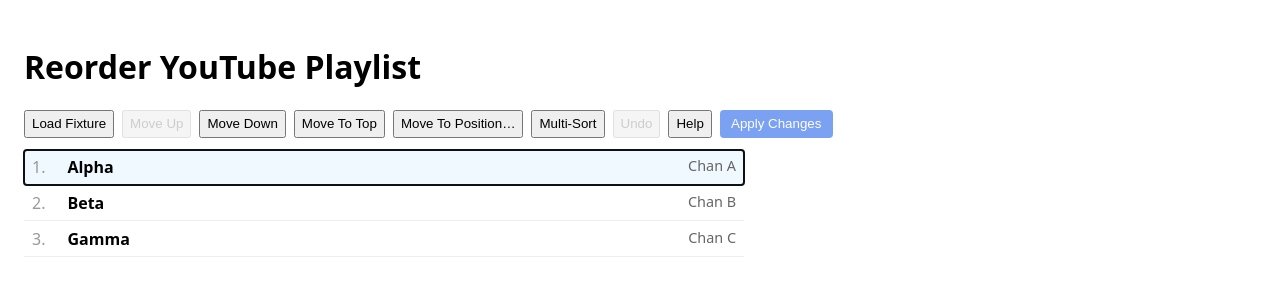
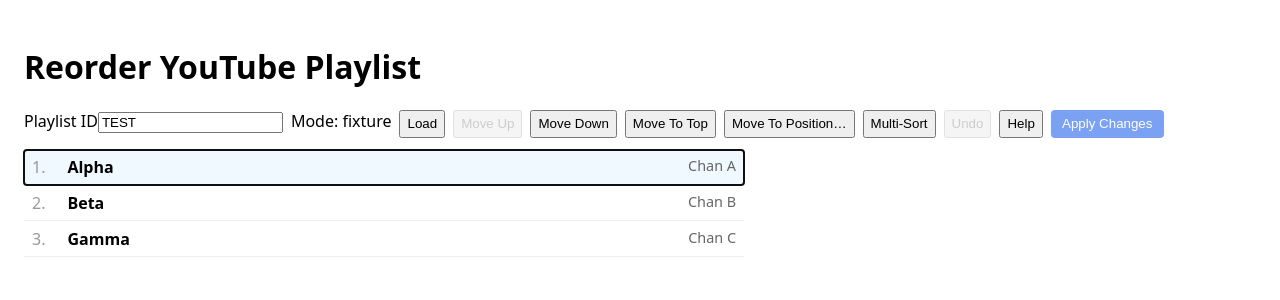
Before and after one commit to ndc/reorder-youtube-playlist, a Vue app: page / in a window 1280 px wide. Shown: the top 300 px of the page. Built offline with nearby package versions, Linux system fonts and the light colour scheme.

Commit message:
live or dev

```diff
--- a/src/App.vue
+++ b/src/App.vue
@@ -2,7 +2,16 @@
   <main>
     <h1>Reorder YouTube Playlist</h1>
     <section class="controls">
-      <button @click="load()" :disabled="loading">Load Fixture</button>
+      <label class="inline">
+        <span>Playlist ID</span>
+        <input
+          v-model="playlistIdInput"
+          :placeholder="isLive ? 'PLxxxxxxxx...' : 'TEST (fixture)'"
+          aria-label="Playlist ID"
+        />
+      </label>
+      <span class="mode" :title="isLive ? 'Live YouTube API' : 'Fixture data'">Mode: {{ isLive ? 'live' : 'fixture' }}</span>
+      <button @click="load()" :disabled="loading || (isLive && !playlistIdInput.trim())">Load</button>
       <button @click="moveUp" :disabled="!canMoveUp">Move Up</button>
       <button @click="moveDown" :disabled="!canMoveDown">Move Down</button>
       <button @click="moveTop" :disabled="!hasSelection">Move To Top</button>
@@ -13,7 +22,10 @@
       <button class="primary" @click="apply" :disabled="!dirty || applying">Apply Changes</button>
     </section>
 
-    <p v-if="message" aria-live="polite" :class="{ ok: messageType==='ok', err: messageType==='err' }">{{ message }}</p>
+    <p v-if="message" aria-live="polite" :class="{ ok: messageType==='ok', err: messageType==='err' }">
+      {{ message }}
+      <button v-if="retry" class="ghost" @click="doRetry" :disabled="applying || loading">Retry</button>
+    </p>
 
     <MultiSortPanel
       v-if="showSort"
@@ -89,6 +101,10 @@
 const message = ref('')
 const messageType = ref<'ok' | 'err' | ''>('')
 const helpOpen = ref(false)
+const isLive = Boolean(import.meta.env.VITE_YT_MODE === 'live')
+const playlistIdInput = ref(isLive ? '' : 'TEST')
+let lastAction: null | (() => Promise<void>) = null
+const retry = ref<null | (() => void)>(null)
 
 // Single-level undo snapshot
 type Snapshot = { items: AppState['items']; selectionIndex: number | null; dirty: boolean }
@@ -146,8 +162,12 @@
   clearMessage()
   loading.value = true
   try {
-    const { items: loaded } = await playlistFacade.loadPlaylist('TEST')
-    state.value = { ...state.value, selectedPlaylistId: 'TEST', items: loaded, selectionIndex: 0, dirty: false }
+    const pid = isLive ? playlistIdInput.value.trim() : 'TEST'
+    lastAction = async () => {
+      const { items: loaded } = await playlistFacade.loadPlaylist(pid)
+      state.value = { ...state.value, selectedPlaylistId: pid, items: loaded, selectionIndex: 0, dirty: false }
+    }
+    await lastAction()
   } catch (e: any) {
     showError(humanizeError('load', e))
   } finally {
@@ -213,14 +233,20 @@
 function showOk(msg: string) {
   message.value = msg
   messageType.value = 'ok'
+  retry.value = null
 }
 function showError(msg: string) {
   message.value = msg
   messageType.value = 'err'
+  // If transient, enable retry to re-run last action
+  if (/transient|network|try again/i.test(msg) && lastAction) {
+    retry.value = doRetry
+  }
 }
 function clearMessage() {
   message.value = ''
   messageType.value = ''
+  retry.value = null
 }
 
 onMounted(() => {
@@ -244,7 +270,15 @@
   if (code.includes('permission-denied')) return 'Permission denied. Check access to this playlist.'
   if (code.includes('quota-exceeded')) return 'Quota exceeded. Please wait and try again later.'
   if (code.includes('precondition-failed')) return 'The playlist changed externally. Refresh and try again.'
+  if (code.includes('transient-error')) {
+    return 'Temporary network/API error. Please try again.'
+  }
   return context === 'load' ? `Failed to load: ${e?.message ?? e}` : `Apply failed: ${e?.message ?? e}`
+}
+
+async function doRetry() {
+  clearMessage()
+  if (lastAction) await lastAction()
 }
 </script>
 <style scoped>
```
